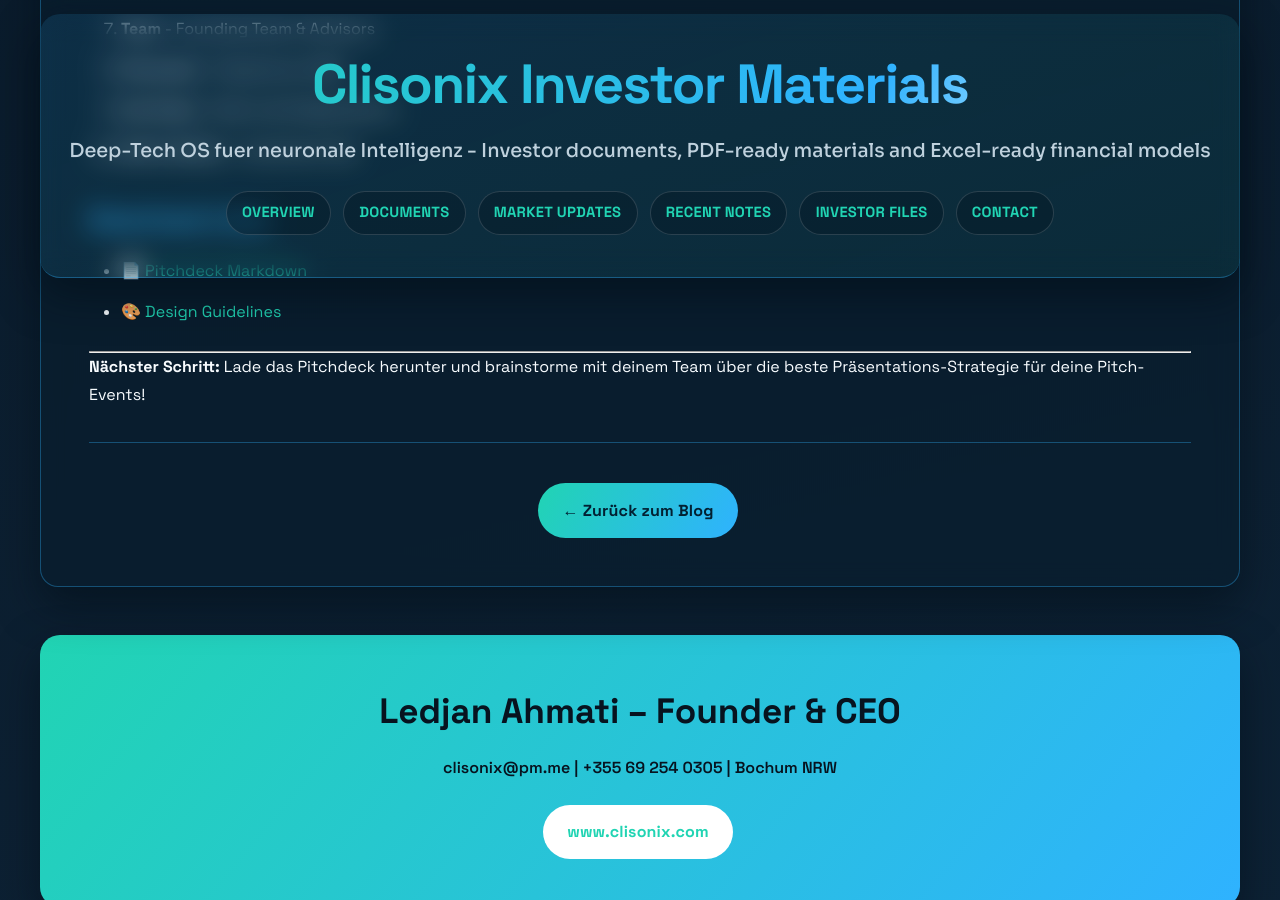
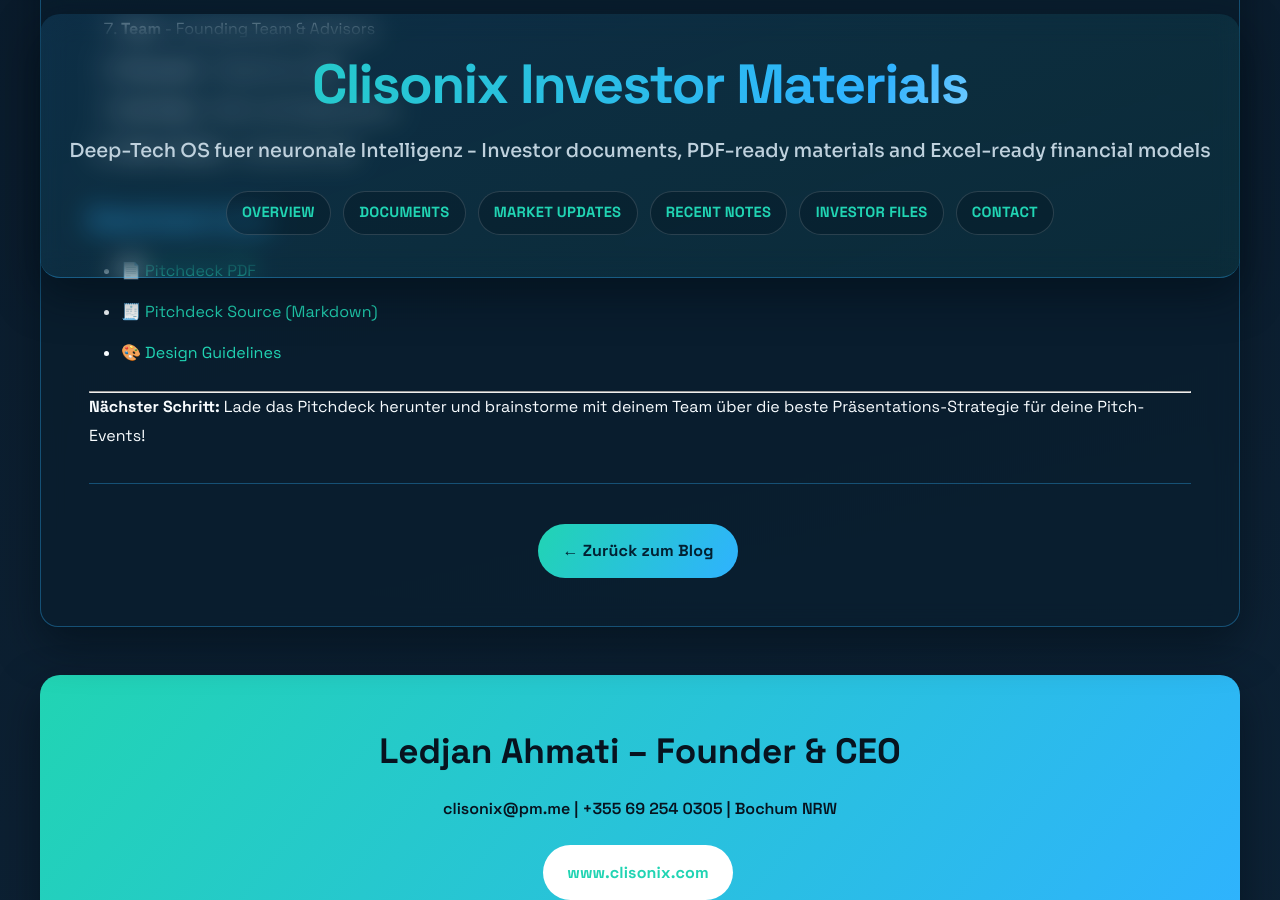
Before and after one commit to BledjonaAhmati/clisonix-invest, a Jekyll site: the page built from _posts/2026-04-12-pitchdeck-investor-ready.md, in a window 1280 px wide and 900 px high, scrolled down 2316 px. Built offline with Jekyll 4.4.1, drawn with Linux system fonts in a browser that asks for light colours.

Commit message:
Fix PDF-first links and restore Pages enablement

```diff
--- a/_posts/2026-04-12-pitchdeck-investor-ready.md
+++ b/_posts/2026-04-12-pitchdeck-investor-ready.md
@@ -62,7 +62,8 @@
 
 ### Download Links
 
-- 📄 [Pitchdeck Markdown](../pitchdeck/slides.md)
+- 📄 [Pitchdeck PDF](../pitchdeck/slides.pdf)
+- 🧾 [Pitchdeck Source (Markdown)](../pitchdeck/slides.md)
 - 🎨 [Design Guidelines](../pitchdeck/style.css)
 
 ---
```
